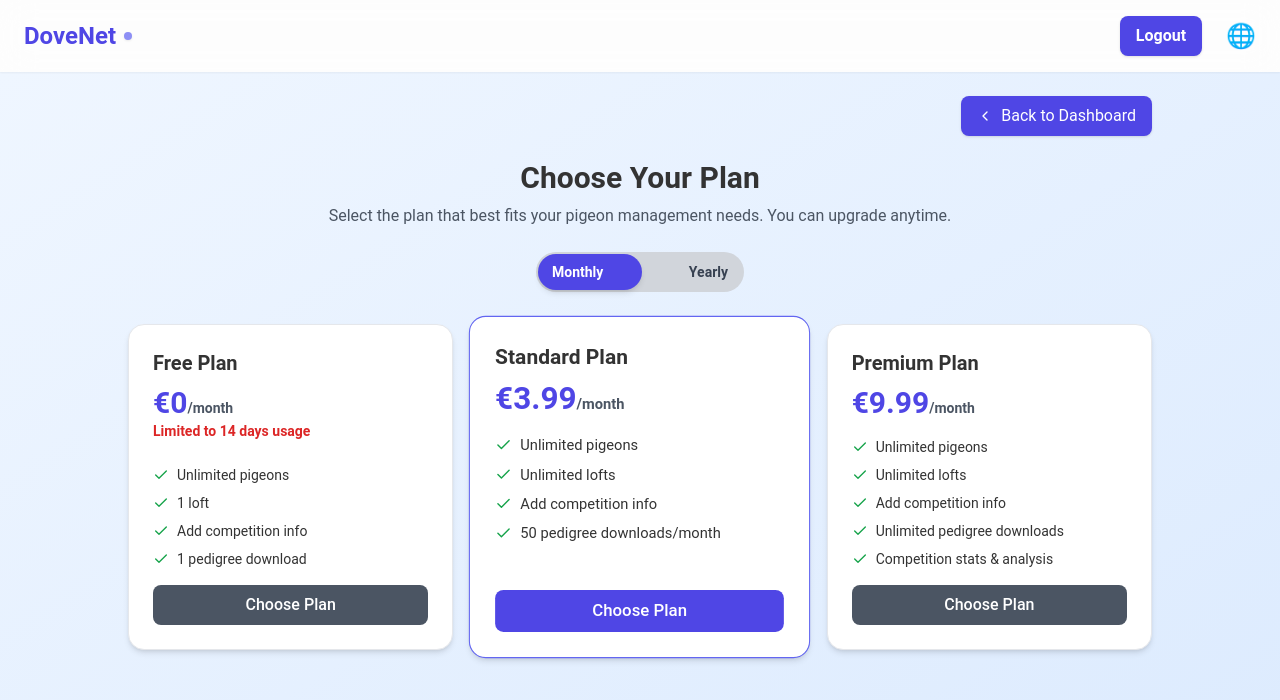
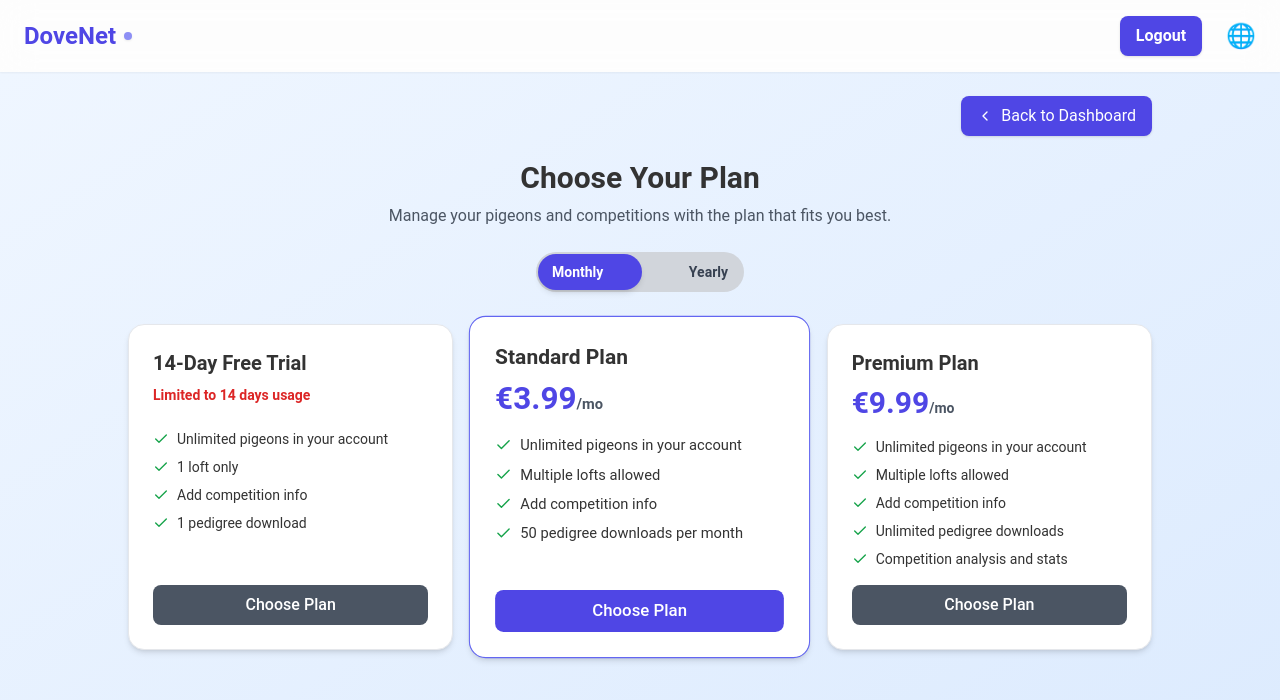
Before and after one commit to kkotorov/dovenet-ui, a React (Vite) app: page /subscriptions in a window 1280 px wide. Shown: the top 700 px of the page. Built offline with nearby package versions, Linux system fonts and the light colour scheme; sample sign-in values are in the browser's storage.

Commit message:
small upgrade on the free plan

```diff
--- a/src/locales/bg/translation.json
+++ b/src/locales/bg/translation.json
@@ -189,27 +189,30 @@
     "update": "Обнови"
   },
   "subscriptionPage": {
-    "title": "Изберете Вашия План",
-    "subtitle": "Изберете план, който най-добре отговаря на нуждите ви за управление на гълъби. Можете да надградите по всяко време.",
-    "backToDashboard": "Назад към таблото",
+    "title": "Изберете своя план",
+    "subtitle": "Управлявайте гълъбите и състезанията си с най-подходящия план за вас.",
     "monthly": "Месечно",
     "yearly": "Годишно",
-    "month": "месец",
-    "freePlan": "Безплатен План",
-    "freePlanLimit14Days": "Ограничен до 14 дни използване",
-    "standardPlan": "Стандартен План",
-    "premiumPlan": "Премиум План",
-    "choosePlan": "Изберете План",
+    "month": "мес",
+    "backToDashboard": "Обратно към таблото",
+    "choosePlan": "Изберете план",
+    "yearlyDiscountInfo": "Платете годишно и спестете до 45%!",
+
+    "freeTrial": "14-дневен безплатен пробен период",
+    "freePlanLimit14Days": "Ограничено до 14 дни използване",
+    "freePlan": "Безплатен план",
+    "standardPlan": "Стандартен план",
+    "premiumPlan": "Премиум план",
+
     "planFeatures": {
-      "unlimitedPigeons": "Неограничени гълъби",
-      "singleLoft": "1 кошара",
-      "multipleLofts": "Неограничени кошари",
+      "unlimitedPigeons": "Неограничен брой гълъби в акаунта ви",
+      "singleLoft": "Само 1 плевня",
+      "multipleLofts": "Позволени са няколко плевни",
       "addCompetitionInfo": "Добавяне на информация за състезания",
       "pedigreeDownloads1": "1 теглене на родословие",
-      "pedigreeDownloads50": "50 тегления на родословие/месец",
-      "pedigreeDownloadsUnlimited": "Неограничени тегления на родословие",
-      "analysis": "Статистика и анализ на състезанията"
-    },
-    "yearlyDiscountInfo": "Превключете на годишно за до 45% отстъпка!"
+      "pedigreeDownloads50": "50 тегления на родословия месечно",
+      "pedigreeDownloadsUnlimited": "Неограничени тегления на родословия",
+      "analysis": "Анализ и статистика на състезанията"
+    }
   }
 }
--- a/src/locales/en/translation.json
+++ b/src/locales/en/translation.json
@@ -190,26 +190,29 @@
   },
   "subscriptionPage": {
     "title": "Choose Your Plan",
-    "subtitle": "Select the plan that best fits your pigeon management needs. You can upgrade anytime.",
-    "backToDashboard": "Back to Dashboard",
+    "subtitle": "Manage your pigeons and competitions with the plan that fits you best.",
     "monthly": "Monthly",
     "yearly": "Yearly",
-    "month": "month",
+    "month": "mo",
+    "backToDashboard": "Back to Dashboard",
+    "choosePlan": "Choose Plan",
+    "yearlyDiscountInfo": "Pay yearly and save up to 45%!",
+
+    "freeTrial": "14-Day Free Trial",
+    "freePlanLimit14Days": "Limited to 14 days usage",
     "freePlan": "Free Plan",
-    "freePlanLimit14Days": "Limited to 14 days usage",
     "standardPlan": "Standard Plan",
     "premiumPlan": "Premium Plan",
-    "choosePlan": "Choose Plan",
+
     "planFeatures": {
-      "unlimitedPigeons": "Unlimited pigeons",
-      "singleLoft": "1 loft",
-      "multipleLofts": "Unlimited lofts",
+      "unlimitedPigeons": "Unlimited pigeons in your account",
+      "singleLoft": "1 loft only",
+      "multipleLofts": "Multiple lofts allowed",
       "addCompetitionInfo": "Add competition info",
       "pedigreeDownloads1": "1 pedigree download",
-      "pedigreeDownloads50": "50 pedigree downloads/month",
+      "pedigreeDownloads50": "50 pedigree downloads per month",
       "pedigreeDownloadsUnlimited": "Unlimited pedigree downloads",
-      "analysis": "Competition stats & analysis"
-    },
-    "yearlyDiscountInfo": "Switch to yearly for up to 45% discount!"
+      "analysis": "Competition analysis and stats"
+    }
   }
 }
--- a/src/pages/SubscriptionsPage.tsx
+++ b/src/pages/SubscriptionsPage.tsx
@@ -11,9 +11,9 @@ export default function SubscriptionPage() {
   const plans = [
     {
       id: "free",
-      title: t("subscriptionPage.freePlan"),
-      price: "€0",
-      yearlyPrice: "€0",
+      title: t("subscriptionPage.freeTrial"), // <-- changed key to indicate 14-day trial
+      price: "", // no monthly price
+      yearlyPrice: "", // no yearly price
       highlight: false,
       trial: t("subscriptionPage.freePlanLimit14Days"),
       features: [
@@ -99,10 +99,12 @@ export default function SubscriptionPage() {
             >
               <h2 className="text-xl font-semibold mb-2">{plan.title}</h2>
 
-              <p className="text-3xl font-bold text-indigo-600">
-                {displayPrice}
-                {billing === "monthly" ? <span className="text-sm text-gray-600">/{t("subscriptionPage.month")}</span> : null}
-              </p>
+              {displayPrice && (
+                <p className="text-3xl font-bold text-indigo-600">
+                  {displayPrice}
+                  {billing === "monthly" ? <span className="text-sm text-gray-600">/{t("subscriptionPage.month")}</span> : null}
+                </p>
+              )}
 
               {plan.trial && (
                 <p className="text-sm text-red-600 font-semibold mb-2">{plan.trial}</p>
```
